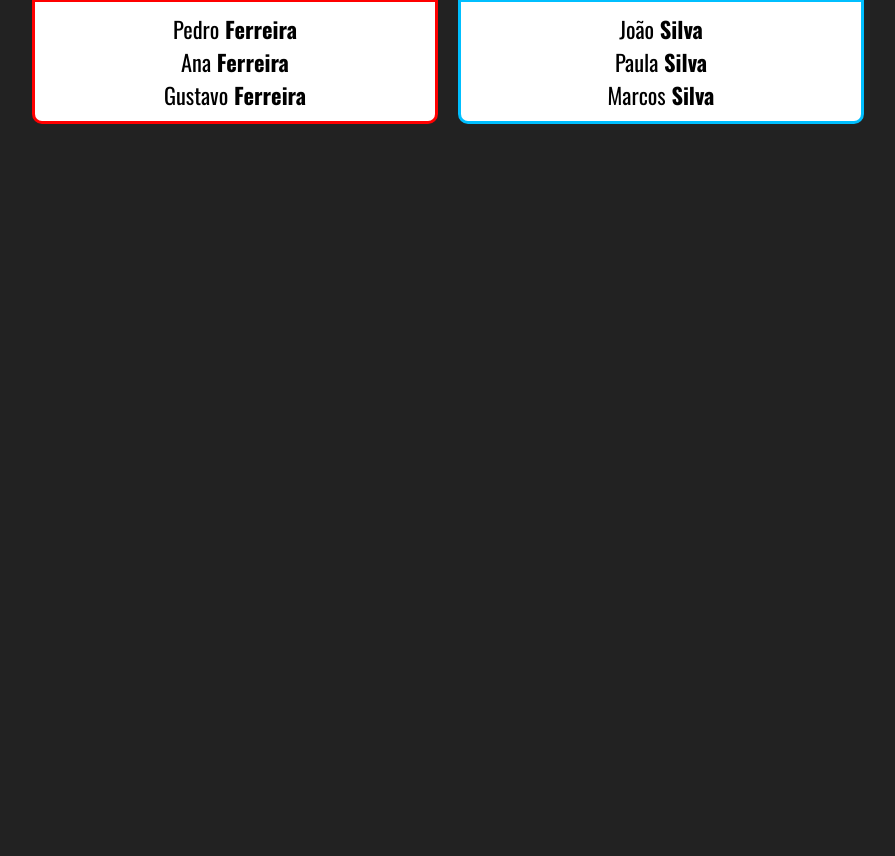
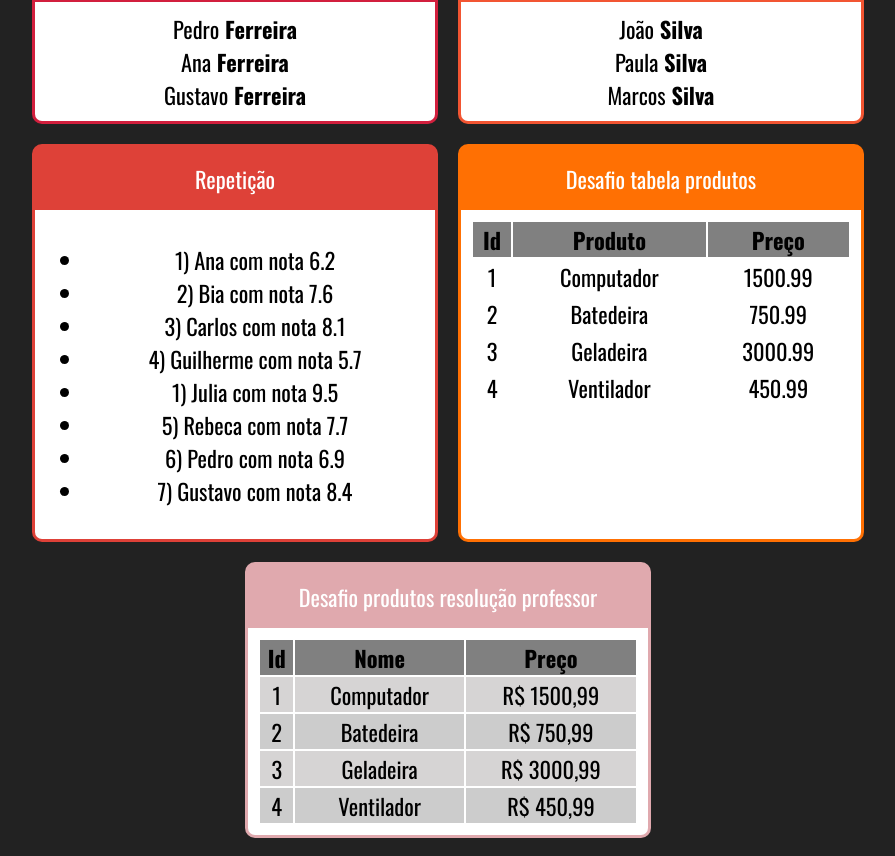
Before and after one commit to BrunaSepulveda/React-Redux_Udemy, a React (Create React App) app in the folder fundamentos-react/: page / in a window 1280 px wide. Shown: the part 1051-1907 px from the top of the page, without its empty margins (192-1087 px from the left). Before the commit the page ends 1193 px from the top, so only its background shows below. Built offline with nearby package versions, Linux system fonts and the light colour scheme.

Commit message:
exercicio de repetição

```diff
--- a/fundamentos-react/src/App.jsx
+++ b/fundamentos-react/src/App.jsx
@@ -8,6 +8,9 @@ import Card from './componentes/layout/Card';
 import Familia from './componentes/basicos/Familia';
 import Familia2 from './componentes/basicos/Familia2';
 import MembroFamilia from './componentes/basicos/MembroFamília';
+import ListaAlunos from './componentes/repeticao/ListaAlunos'
+import TabelaProdutos from './componentes/repeticao/TabelaProdutos';
+import TabelaProProfessor from './componentes/repeticao/TabelaProProfessor';
 
 const App = () => {
   return (
@@ -15,27 +18,36 @@ const App = () => {
       <h1>Fundamentos React</h1>
 
       <div className="Cards">
-        <Card titulo="Primeiro Componente React Aula" color="#B0C4DE">
+        <Card titulo="Primeiro Componente React Aula" color="#692033">
           <Primeiro />
         </Card>
-        <Card titulo="Desafio Aleatório como eu fiz" color="#40E0D0">
+        <Card titulo="Desafio Aleatório como eu fiz" color="#a92e42">
           <DescricaoAle />
         </Card>
-        <Card titulo="Apenas o componente que gera os números" color="#FFDEAD">
+        <Card titulo="Apenas o componente que gera os números" color="#5e3c54">
           <Aleatorio min={0} max={60} />
         </Card>
-        <Card titulo="Resolução do professor" color="#BC8F8F">
+        <Card titulo="Resolução do professor" color="#6f3367">
           <AleatorioProfessor min={0} max={60} />
         </Card>
-        <Card titulo="Componente recebendo filhos diretamente" color="#FF0000">
+        <Card titulo="Componente recebendo filhos diretamente" color="#d21f3d">
           <Familia sobrenome="Ferreira" />
         </Card>
-        <Card titulo="Componente recebe filhos como props" color="#00BFFF">
+        <Card titulo="Componente recebe filhos como props" color="#f25532">
           <Familia2 sobrenome="Silva">
             <MembroFamilia nome="João" />
             <MembroFamilia nome="Paula" />
             <MembroFamilia nome="Marcos" />
           </Familia2>
+        </Card>
+        <Card titulo="Repetição" color=" #de4138">
+          <ListaAlunos />
+        </Card>
+        <Card titulo="Desafio tabela produtos" color="#ff7003">
+          <TabelaProdutos />
+        </Card>
+        <Card  titulo="Desafio produtos resolução professor" color="#e0a9ae">
+          <TabelaProProfessor />
         </Card>
       </div>
     </div>
--- a/fundamentos-react/src/componentes/basicos/Familia2.jsx
+++ b/fundamentos-react/src/componentes/basicos/Familia2.jsx
@@ -5,7 +5,7 @@ export default props => {
     <div>
       {
         React.Children.map(props.children, (children, i) => {
-          return cloneElement(children,{ ... props, key: i })
+          return cloneElement(children,{... props,key: i })
         })
         /*
         outra forma de fazer a função sem chamar o React diretamente
--- a/fundamentos-react/src/componentes/basicos/Primeiro.jsx
+++ b/fundamentos-react/src/componentes/basicos/Primeiro.jsx
@@ -4,6 +4,7 @@ function Primeiro() {
   return (
     <div>
       Primeiro Componente
+      <p>oi bla oi </p>
     </div>
   )
 }
--- /dev/null
+++ b/fundamentos-react/src/componentes/repeticao/ListaAlunos.jsx
@@ -0,0 +1,17 @@
+import React from 'react';
+import alunos from '../../data/alunos'
+
+export default props => {
+  return (
+    <div>
+      <ul>
+        {alunos.map((aluno, index) => {
+          return (
+            <li key={index}>
+              {aluno.id})  {aluno.nome} com nota {aluno.nota}
+            </li>)
+        })}
+      </ul>
+    </div>
+  )
+}
--- /dev/null
+++ b/fundamentos-react/src/componentes/repeticao/TabelaProProfessor.jsx
@@ -0,0 +1,35 @@
+import './TabelaProdutos.css'
+import React from 'react';
+import produtos from '../../data/produtos';
+
+export default props => {
+
+  function getLinhas() {
+    return produtos.map((produto, index) => {
+      return(
+          <tr className={index % 2 === 0 ? 'Par' : 'Impar' } key={index}>
+            <td>{produto.id}</td>
+            <td>{produto.name}</td>
+            <td>R$ {produto.price.toFixed(2).replace('.',',')}</td>
+          </tr>
+      )
+    })
+  }
+
+  return (
+    <div className="TabelaProdutos" >
+      <table>
+        <thead>
+          <tr>
+            <th>Id</th>
+            <th>Nome</th>
+            <th>Preço</th>
+          </tr>
+        </thead>
+        <tbody>
+          { getLinhas() }
+        </tbody>
+      </table>
+    </div>
+  )
+};
--- /dev/null
+++ b/fundamentos-react/src/componentes/repeticao/TabelaProdutos.css
@@ -0,0 +1,15 @@
+.TabelaProdutos th {
+  background-color: #808080;
+}
+
+.TabelaProdutos table {
+  width: 100%;
+}
+
+.TabelaProdutos .Par {
+  background-color: #d6d4d4;
+}
+
+.TabelaProdutos .Impar {
+  background-color: #ccc;
+}
--- /dev/null
+++ b/fundamentos-react/src/componentes/repeticao/TabelaProdutos.jsx
@@ -0,0 +1,30 @@
+import './TabelaProdutos.css'
+import React from 'react';
+import produtos from '../../data/produtos';
+
+export default props => {
+  return (
+    <div className="TabelaProdutos">
+      <table>
+        <thead>
+          <tr>
+            <th>Id</th>
+            <th>Produto</th>
+            <th>Preço</th>
+          </tr>
+        </thead>
+        <tbody>
+          {produtos.map((produto, index) => {
+            return (
+              <tr key={index}>
+                <td> {produto.id} </td>
+                <td> {produto.name} </td>
+                <td> {produto.price} </td>
+              </tr>
+            )
+          })}
+        </tbody>
+      </table>
+    </div>
+  )
+}
--- /dev/null
+++ b/fundamentos-react/src/data/alunos.js
@@ -0,0 +1,42 @@
+export default [
+  {
+    id: 1,
+    nome: "Ana",
+    nota: 6.2,
+  },
+  {
+    id: 2,
+    nome: "Bia",
+    nota: 7.6,
+  },
+  {
+    id: 3,
+    nome: "Carlos",
+    nota: 8.1,
+  },
+  {
+    id: 4,
+    nome: "Guilherme",
+    nota: 5.7,
+  },
+  {
+    id: 1,
+    nome: "Julia",
+    nota: 9.5,
+  },
+  {
+    id: 5,
+    nome: "Rebeca",
+    nota: 7.7,
+  },
+  {
+    id: 6,
+    nome: "Pedro",
+    nota: 6.9,
+  },
+  {
+    id: 7,
+    nome: "Gustavo",
+    nota: 8.4,
+  },
+]
--- /dev/null
+++ b/fundamentos-react/src/data/produtos.js
@@ -0,0 +1,22 @@
+export default [
+  {
+    id: 1,
+    name: "Computador",
+    price: 1500.99
+  },
+  {
+    id: 2,
+    name: "Batedeira",
+    price: 750.99
+  },
+  {
+    id: 3,
+    name: "Geladeira",
+    price: 3000.99
+  },
+  {
+    id: 4,
+    name: "Ventilador",
+    price: 450.99
+  }
+];
```
Also changed, not shown: fundamentos-react/package.json (+18 -3 lines), 2 other files (tests, documents, lock files or other folders).
